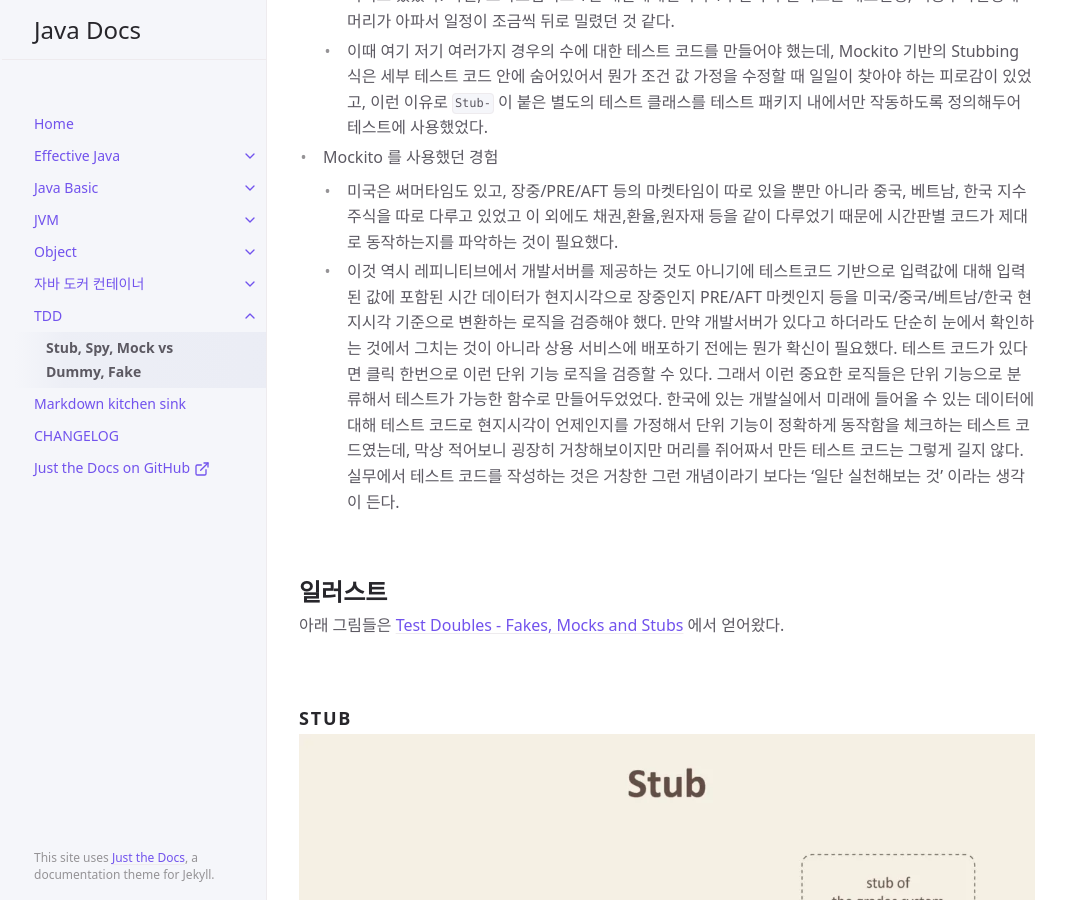
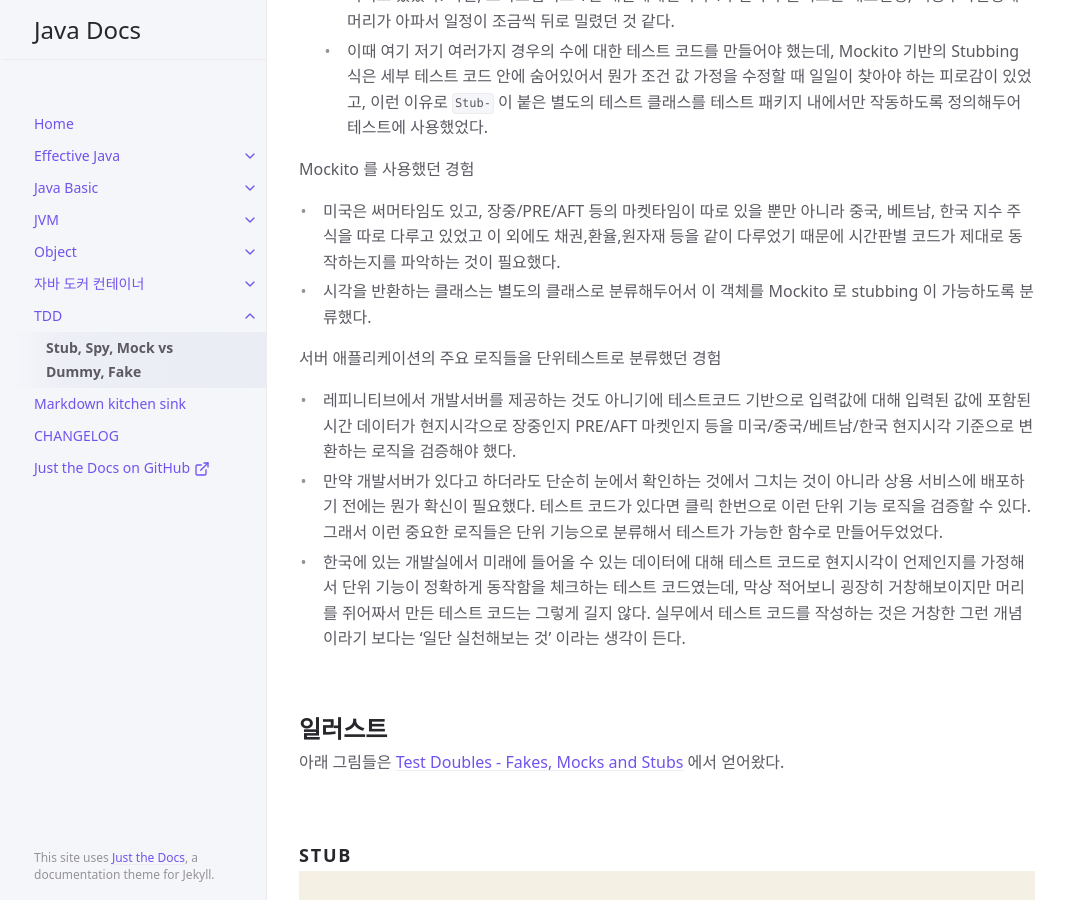
Before and after one commit to chagchagchag/docs-study-java, a Jekyll site: the page built from docs/tdd/Stub, Spy, Mock vs Dummy, Fake.md, in a window 1280 px wide and 900 px high, scrolled down 3956 px. Shown: the whole window, without its empty margins (105-1171 px from the left). Built offline with Jekyll 4.4.1, drawn with Linux system fonts in a browser that asks for light colours.

Commit message:
Stub, Spy, Mock vs Dummy, Fake

```diff
--- a/docs/tdd/Stub, Spy, Mock vs Dummy, Fake.md
+++ b/docs/tdd/Stub, Spy, Mock vs Dummy, Fake.md
@@ -131,10 +131,17 @@ Fake 는 완전하게 개별적인 클래스를 의미한다. 대역을 통해
 - 미국주식 소켓 데이터 수신 시 데이터 유형 분류
   - 실제로 경험해본 예로는 주식 거래 데이터 전송/저장 프로그램 구현 시에 미국주식의 개장/폐장/AFT/PRE 여부파악을 해야했고, 미국주식 말고도 중국,한국,베트남,채권,환율 데이터 를 연동했기에 어느 나라의 어느 시각의 어느 데이터인지 파악이 필요했었다. 써머타임 적용시에 대한 테스트 코드 역시 있어야 했었다. 개발서버나 로컬서버를 구동할 수 없는 환경이었다. 폐쇄망은 아니었지만, 개발 서버를 구축할 수 없는 환경이었다. 실제 거래 체결 데이터를 가짜로 제공해줄 정도로 레피니티브가 친절하지는 않았다. 물론 서비스가 커지고 나면 거래 로그를 NoSQL 기반으로 쌓는 용도의 인스턴스를 만들어서 서비스의 신뢰성을 높이려고 했었다. 다만, 스타트업이고 1인 개발체제인지라 1주일마다 몰려오는 배포일정, 기능추가일정에 머리가 아파서 일정이 조금씩 뒤로 밀렸던 것 같다.
   - 이때 여기 저기 여러가지 경우의 수에 대한 테스트 코드를 만들어야 했는데, Mockito 기반의 Stubbing 식은 세부 테스트 코드 안에 숨어있어서 뭔가 조건 값 가정을 수정할 때 일일이 찾아야 하는 피로감이 있었고, 이런 이유로 `Stub-` 이 붙은 별도의 테스트 클래스를 테스트 패키지 내에서만 작동하도록 정의해두어 테스트에 사용했었다.
+<br>
 
-- Mockito 를 사용했던 경험
+Mockito 를 사용했던 경험
   - 미국은 써머타임도 있고, 장중/PRE/AFT 등의 마켓타임이 따로 있을 뿐만 아니라 중국, 베트남, 한국 지수 주식을 따로 다루고 있었고 이 외에도 채권,환율,원자재 등을 같이 다루었기 때문에 시간판별 코드가 제대로 동작하는지를 파악하는 것이 필요했다.
-  - 이것 역시 레피니티브에서 개발서버를 제공하는 것도 아니기에 테스트코드 기반으로 입력값에 대해 입력된 값에 포함된 시간 데이터가 현지시각으로 장중인지 PRE/AFT 마켓인지 등을 미국/중국/베트남/한국 현지시각 기준으로 변환하는 로직을 검증해야 했다. 만약 개발서버가 있다고 하더라도 단순히 눈에서 확인하는 것에서 그치는 것이 아니라 상용 서비스에 배포하기 전에는 뭔가 확신이 필요했다. 테스트 코드가 있다면 클릭 한번으로 이런 단위 기능 로직을 검증할 수 있다. 그래서 이런 중요한 로직들은 단위 기능으로 분류해서 테스트가 가능한 함수로 만들어두었었다. 한국에 있는 개발실에서 미래에 들어올 수 있는 데이터에 대해 테스트 코드로 현지시각이 언제인지를 가정해서 단위 기능이 정확하게 동작함을 체크하는 테스트 코드였는데, 막상 적어보니 굉장히 거창해보이지만 머리를 쥐어짜서 만든 테스트 코드는 그렇게 길지 않다. 실무에서 테스트 코드를 작성하는 것은 거창한 그런 개념이라기 보다는 '일단 실천해보는 것' 이라는 생각이 든다.
+  - 시각을 반환하는 클래스는 별도의 클래스로 분류해두어서 이 객체를 Mockito 로 stubbing 이 가능하도록 분류했다.
+<br>
+
+서버 애플리케이션의 주요 로직들을 단위테스트로 분류했던 경험
+  - 레피니티브에서 개발서버를 제공하는 것도 아니기에 테스트코드 기반으로 입력값에 대해 입력된 값에 포함된 시간 데이터가 현지시각으로 장중인지 PRE/AFT 마켓인지 등을 미국/중국/베트남/한국 현지시각 기준으로 변환하는 로직을 검증해야 했다.
+  - 만약 개발서버가 있다고 하더라도 단순히 눈에서 확인하는 것에서 그치는 것이 아니라 상용 서비스에 배포하기 전에는 뭔가 확신이 필요했다. 테스트 코드가 있다면 클릭 한번으로 이런 단위 기능 로직을 검증할 수 있다. 그래서 이런 중요한 로직들은 단위 기능으로 분류해서 테스트가 가능한 함수로 만들어두었었다.
+  - 한국에 있는 개발실에서 미래에 들어올 수 있는 데이터에 대해 테스트 코드로 현지시각이 언제인지를 가정해서 단위 기능이 정확하게 동작함을 체크하는 테스트 코드였는데, 막상 적어보니 굉장히 거창해보이지만 머리를 쥐어짜서 만든 테스트 코드는 그렇게 길지 않다. 실무에서 테스트 코드를 작성하는 것은 거창한 그런 개념이라기 보다는 '일단 실천해보는 것' 이라는 생각이 든다.
 <br>
 <br>
 
```
